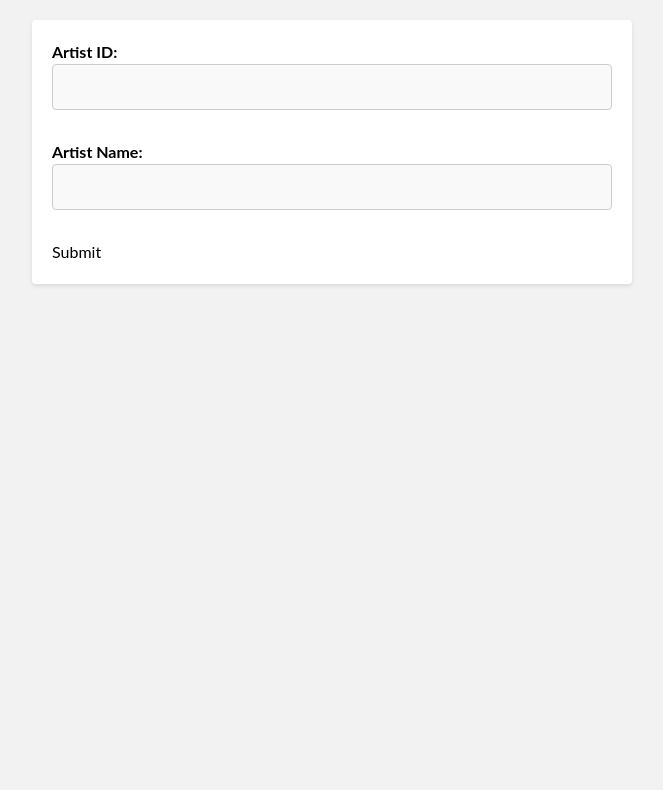
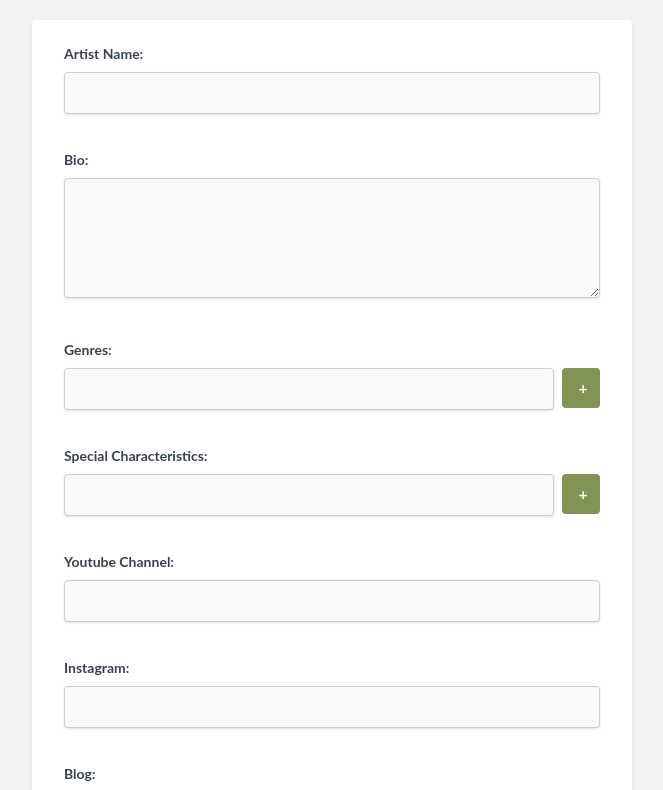
Before and after one commit to JacksonBey/RapidConnect-POC, a Next.js app: page /form in a window 1280 px wide. Shown: the top 790 px of the page, without its empty margins (308-971 px from the left). Built offline with nearby package versions, Linux system fonts and the light colour scheme.

Commit message:
fleshed out form

```diff
--- a/pages/form.js
+++ b/pages/form.js
@@ -3,66 +3,127 @@ import axios from "axios";
 
 function ArtistForm() {
   const initialState = {
-    artist_id: "",
     artist_name: "",
-    gender: "",
-    profile_image: null,
-    description: "",
-    // and so on for all your fields...
-    talents: [],
-    genres: [],
-    media_links: []
+    bio: "",
+    genres: [""],
+    special_characteristics: [""],
+    youtube: "",
+    instagram: "",
+    blog: ""
   };
 
   const [formState, setFormState] = useState(initialState);
 
-  const handleInputChange = (event) => {
+  const handleInputChange = (event, index, field) => {
+    const values = [...formState[field]];
+    values[index] = event.target.value;
     setFormState({
       ...formState,
-      [event.target.name]: event.target.value,
+      [field]: values
     });
   };
 
-  const handleFileChange = (event) => {
+  const handleAddFields = (field) => {
+    const values = [...formState[field]];
+    values.push("");
     setFormState({
       ...formState,
-      profile_image: event.target.files[0],
+      [field]: values
+    });
+  };
+
+  const handleRemoveFields = (index, field) => {
+    const values = [...formState[field]];
+    values.splice(index, 1);
+    setFormState({
+      ...formState,
+      [field]: values
     });
   };
 
   const handleSubmit = async (event) => {
     event.preventDefault();
-
-    // transform formState into desired payload
-    const payload = {
-      artist_name: formState.artist_name,
-      bio: formState.description,
-      photos: [URL.createObjectURL(formState.profile_image)],
-      music_links: [formState.website, formState.spotify, formState.applemusic, formState.soundcloud],
-      social_links: [formState.facebook, formState.instagram, formState.twitter, formState.linkedin, formState.tiktok],
-      // add other fields as required
-    };
-
-    // POST request to your Python endpoint
-    const response = await axios.post("/api/save_artist_epk", payload);
-
+    const payload = formState;
+    const response = await axios.post("/api/save_artist", payload);
     // handle response/error here...
   };
 
   return (
-    <form onSubmit={handleSubmit}>
-      <label>
-        Artist ID:
-        <input type="text" name="artist_id" onChange={handleInputChange} />
-      </label>
-      {/* render your other form fields here... */}
-      <label>
-        Artist Name:
-        <input type="text" name="artist_name" onChange={handleInputChange} />
-      </label>
-      {/* ... */}
-      <button type="submit">Submit</button>
-    </form>
+    <div className="container mx-auto mt-5">
+      <form className="bg-white shadow-md rounded px-8 pt-6 pb-8 mb-4" onSubmit={handleSubmit}>
+        <div className="mb-4">
+          <label className="block text-gray-700 text-sm font-bold mb-2">
+            Artist Name:
+          </label>
+          <input className="shadow appearance-none border rounded w-full py-2 px-3 text-gray-700 leading-tight focus:outline-none focus:shadow-outline" type="text" name="artist_name" onChange={handleInputChange} />
+        </div>
+        <div className="mb-4">
+          <label className="block text-gray-700 text-sm font-bold mb-2">
+            Bio:
+          </label>
+          <textarea className="shadow appearance-none border rounded w-full py-2 px-3 text-gray-700 leading-tight focus:outline-none focus:shadow-outline" name="bio" onChange={handleInputChange}></textarea>
+        </div>
+        <div className="mb-4">
+          <label className="block text-gray-700 text-sm font-bold mb-2">
+            Genres:
+          </label>
+          {formState.genres.map((genre, index) => (
+            <div className="flex mt-2" key={index}>
+              <input className="shadow appearance-none border rounded w-[82%] py-2 px-3 text-gray-700 leading-tight focus:outline-none focus:shadow-outline" type="text" name="genres" value={genre} onChange={(event) => handleInputChange(event, index, "genres")} />
+              <button className="w-[7%] h-full ml-2 bg-[#829356] hover:bg-[#5c683d] text-white font-bold py-2 px-4 rounded focus:outline-none focus:shadow-outline" type="button" onClick={() => handleAddFields("genres")}>
+                +
+              </button>
+              {formState.genres.length > 1 && (
+                <button className="w-[7%] h-full ml-2 bg-[#ad2a1a] hover:bg-[#9a2617] text-white font-bold py-2 px-4 rounded focus:outline-none focus:shadow-outline" type="button" onClick={() => handleRemoveFields(index, "genres")}>
+                  -
+                </button>
+              )}
+            </div>
+          ))}
+        </div>
+        <div className="mb-4">
+          <label className="block text-gray-700 text-sm font-bold mb-2">
+            Special Characteristics:
+          </label>
+          {formState.special_characteristics.map((characteristic, index) => (
+            <div className="flex mt-2" key={index}>
+              <input className="shadow appearance-none border rounded w-[82%] py-2 px-3 text-gray-700 leading-tight focus:outline-none focus:shadow-outline" type="text" name="special_characteristics" value={characteristic} onChange={(event) => handleInputChange(event, index, "special_characteristics")} />
+              <button className="w-[7%] h-full w-[7%] h-full ml-2 bg-[#829356] hover:bg-[#5c683d] text-white font-bold py-2 px-4 rounded focus:outline-none focus:shadow-outline" type="button" onClick={() => handleAddFields("special_characteristics")}>
+                +
+              </button>
+              {formState.special_characteristics.length > 1 && (
+                <button className="w-[7%] h-full ml-2 bg-[#ad2a1a] hover:bg-[#9a2617] text-white font-bold py-2 px-4 rounded focus:outline-none focus:shadow-outline" type="button" onClick={() => handleRemoveFields(index, "special_characteristics")}>
+                  -
+                </button>
+              )}
+            </div>
+          ))}
+        </div>
+        <div className="mb-4">
+          <label className="block text-gray-700 text-sm font-bold mb-2">
+            Youtube Channel:
+          </label>
+          <input className="shadow appearance-none border rounded w-full py-2 px-3 text-gray-700 leading-tight focus:outline-none focus:shadow-outline" type="text" name="youtube" onChange={handleInputChange} />
+        </div>
+        <div className="mb-4">
+          <label className="block text-gray-700 text-sm font-bold mb-2">
+            Instagram:
+          </label>
+          <input className="shadow appearance-none border rounded w-full py-2 px-3 text-gray-700 leading-tight focus:outline-none focus:shadow-outline" type="text" name="instagram" onChange={handleInputChange} />
+        </div>
+        <div className="mb-4">
+          <label className="block text-gray-700 text-sm font-bold mb-2">
+            Blog:
+          </label>
+          <input className="shadow appearance-none border rounded w-full py-2 px-3 text-gray-700 leading-tight focus:outline-none focus:shadow-outline" type="text" name="blog" onChange={handleInputChange} />
+        </div>
+        <div className="flex items-center justify-between">
+          <button className="bg-blue-500 hover:bg-blue-700 text-white font-bold py-2 px-4 rounded focus:outline-none focus:shadow-outline" type="submit">
+            Submit
+          </button>
+        </div>
+      </form>
+    </div>
   );
 }
 
```
Also changed, not shown: 1 other file (tests, documents, lock files or other folders).
